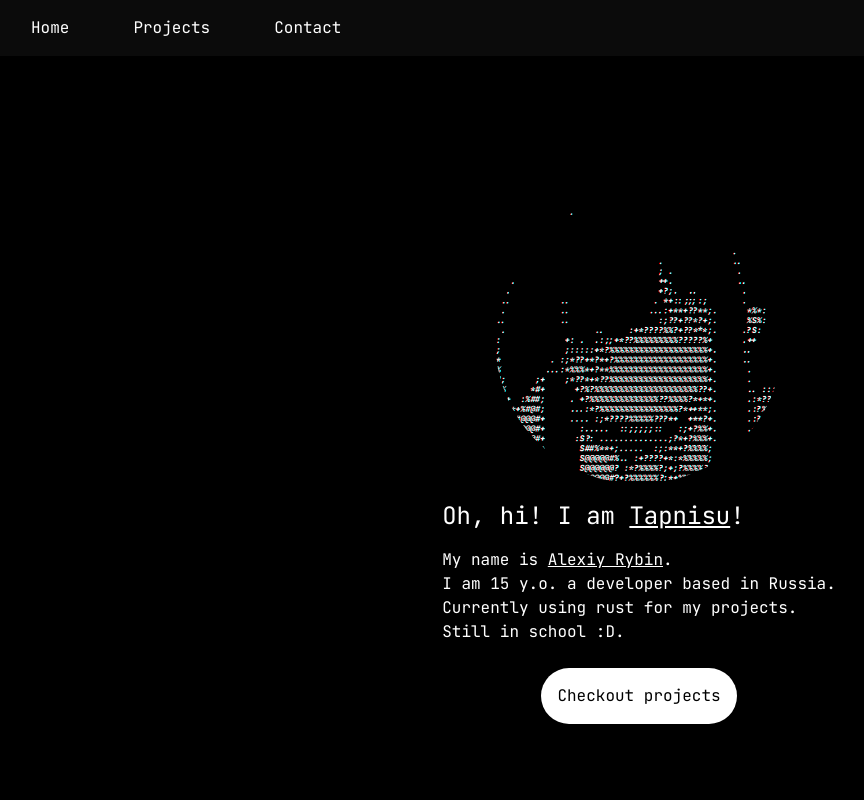
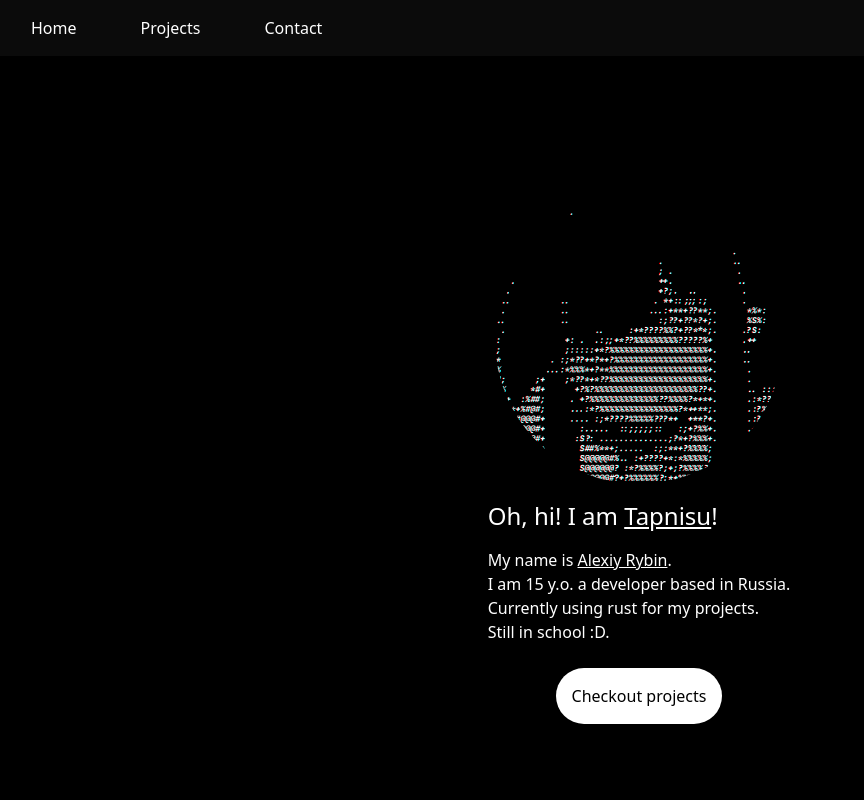
Before and after one commit to tapnisu/tapni.su, a Next.js app: page / in a window 1280 px wide. Shown: the top 800 px of the page, without its empty margins (1-865 px from the left). Built offline with nearby package versions, Linux system fonts and the light colour scheme.

Commit message:
Update tailwind config

```diff
--- a/tailwind.config.js
+++ b/tailwind.config.js
@@ -3,18 +3,7 @@ module.exports = {
 	content: [
 		"./app/**/*.{js,ts,jsx,tsx}",
 		"./pages/**/*.{js,ts,jsx,tsx}",
-		"./components/**/*.{js,ts,jsx,tsx}",
+		"./components/**/*.{js,ts,jsx,tsx}"
 	],
-	theme: {
-		extend: {
-			fontFamily: {
-				sans: ["JetBrains Mono"],
-				serif: ["JetBrains Mono"],
-				mono: ["JetBrains Mono"],
-				display: ["JetBrains Mono"],
-				body: ["JetBrains Mono"],
-			},
-		},
-	},
-	plugins: [],
+	plugins: []
 };
```
